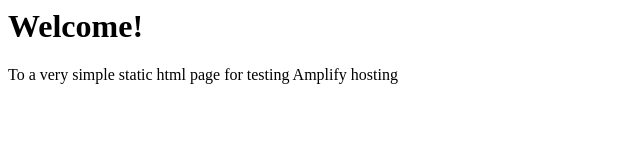
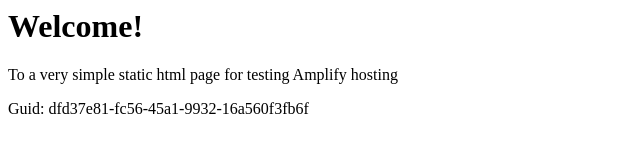
Before and after one commit to aws-aemilia-pdx/Github-PR-Commit-Integration-Test-DoNotTouch-v0-preprod-us-west-2, a website: page src/index.html in a window 1280 px wide. Shown: the whole page, without its empty margins (0-640 px from the left). Drawn offline with Linux system fonts and the light colour scheme.

Commit message:
commit from integ tests

```diff
--- a/src/index.html
+++ b/src/index.html
@@ -1,3 +1,5 @@
+
+
 <html lang="en">
 
 <head>
@@ -10,6 +12,6 @@
 <body>
     <h1>Welcome!</h1>
     <p>To a very simple static html page for testing Amplify hosting</p>
-</body>
+    <p>Guid: dfd37e81-fc56-45a1-9932-16a560f3fb6f</p></body>
 
 </html>
```
